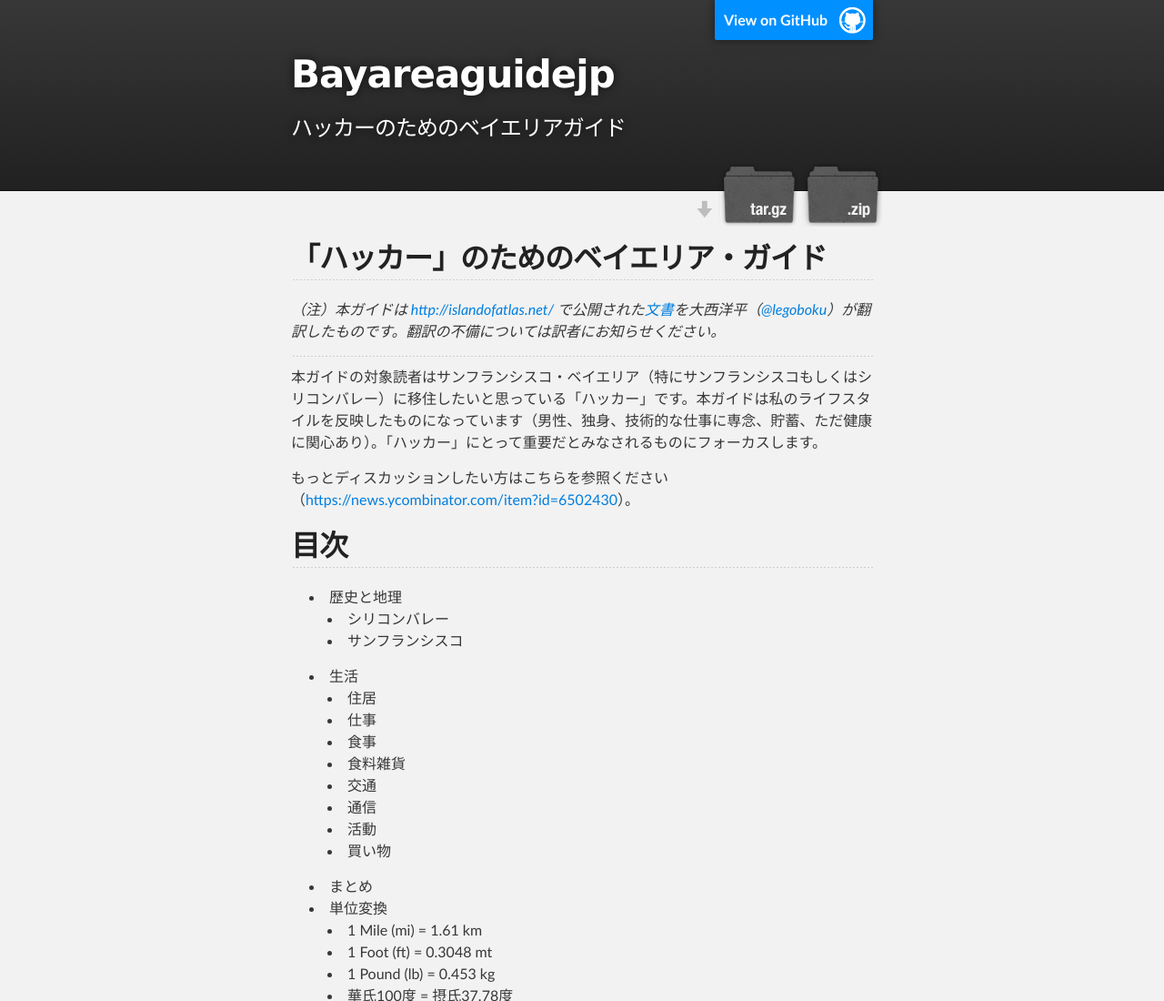
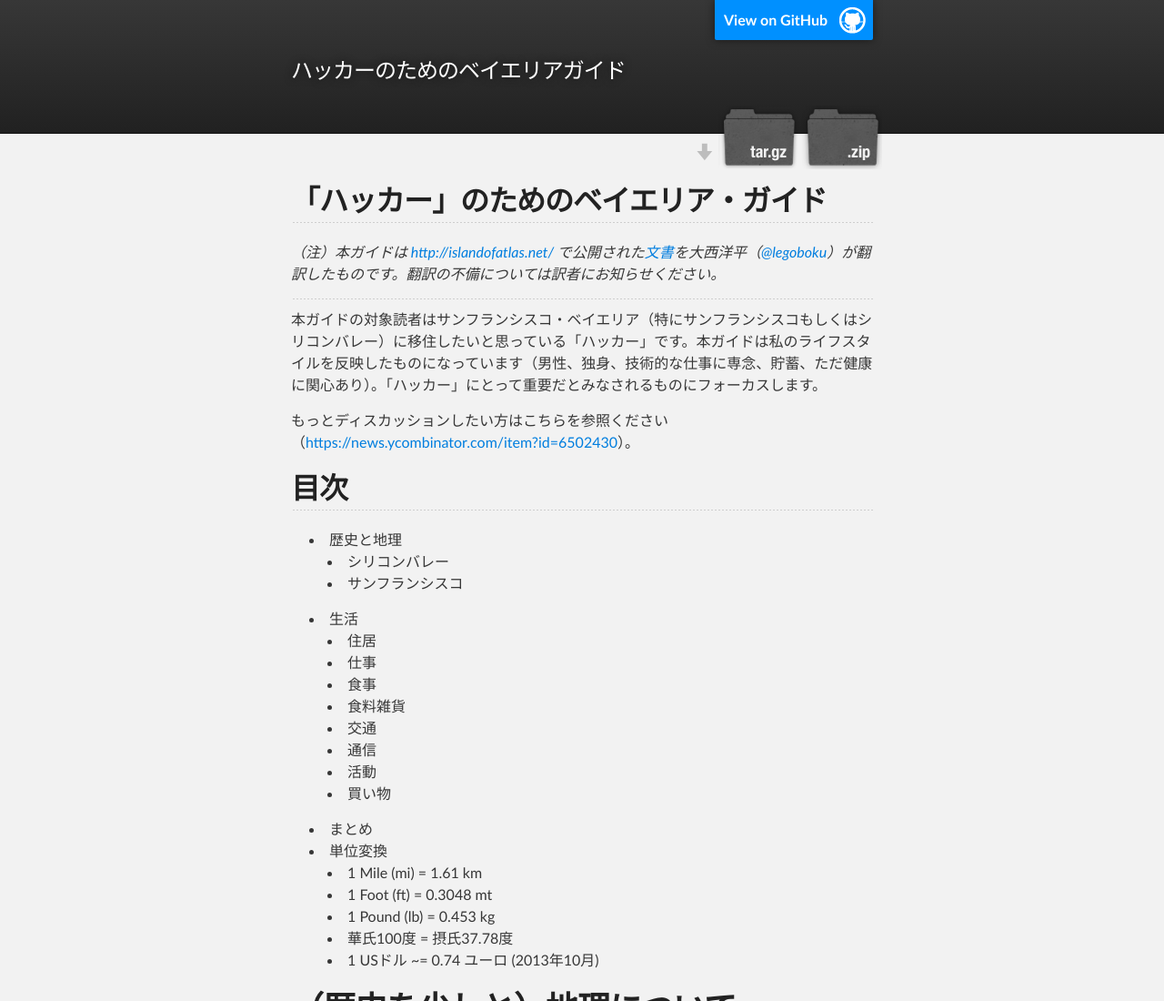
Before and after one commit to bayareaguidejp/bayareaguidejp, a plain HTML site: page index.html in a window 1280 px wide. Shown: the top 1100 px of the page at 91% size. Drawn offline with Linux system fonts and the light colour scheme.

Commit message:
delete project title

```diff
--- a/index.html
+++ b/index.html
@@ -4,7 +4,7 @@
   <head>
     <meta charset='utf-8' />
     <meta http-equiv="X-UA-Compatible" content="chrome=1" />
-    <meta name="description" content="Bayareaguidejp : ハッカーのためのベイエリアガイド" />
+    <meta name="description" content="ハッカーのためのベイエリアガイド" />
 
     <link rel="stylesheet" type="text/css" media="screen" href="stylesheets/stylesheet.css">
 
@@ -18,7 +18,6 @@
         <header class="inner">
           <a id="forkme_banner" href="https://github.com/bayareaguidejp/bayareaguidejp">View on GitHub</a>
 
-          <h1 id="project_title">Bayareaguidejp</h1>
           <h2 id="project_tagline">ハッカーのためのベイエリアガイド</h2>
 
             <section id="downloads">
```
